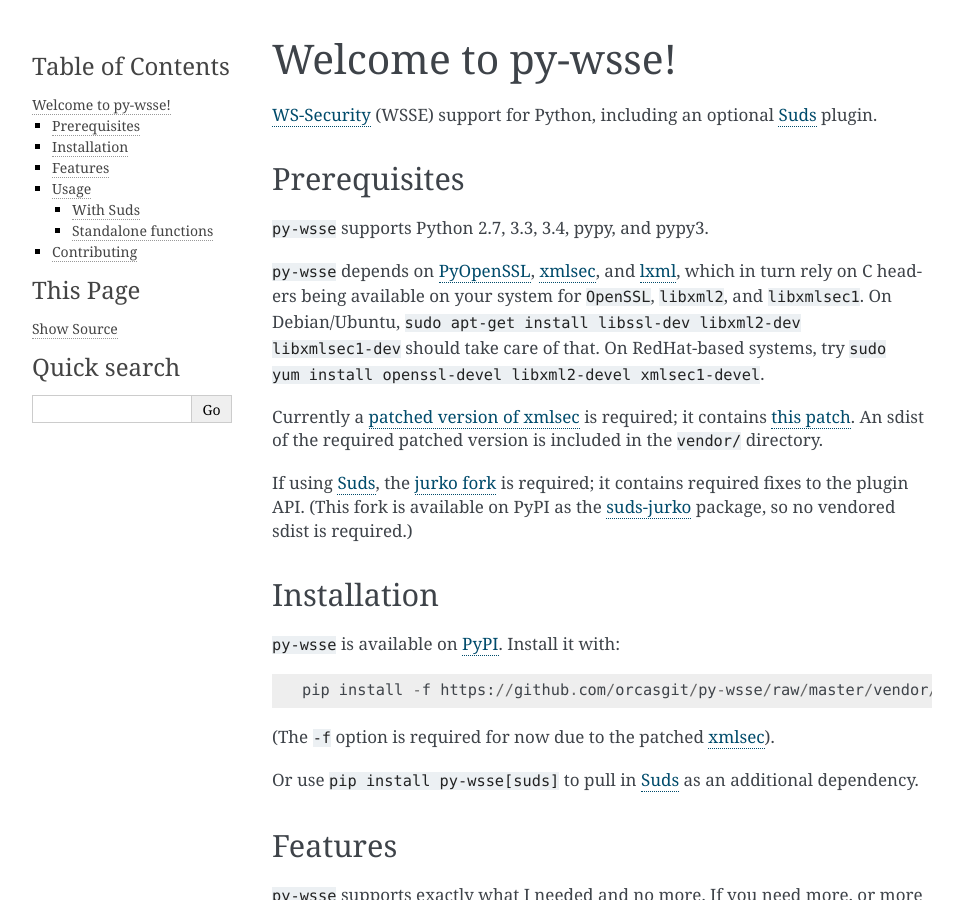
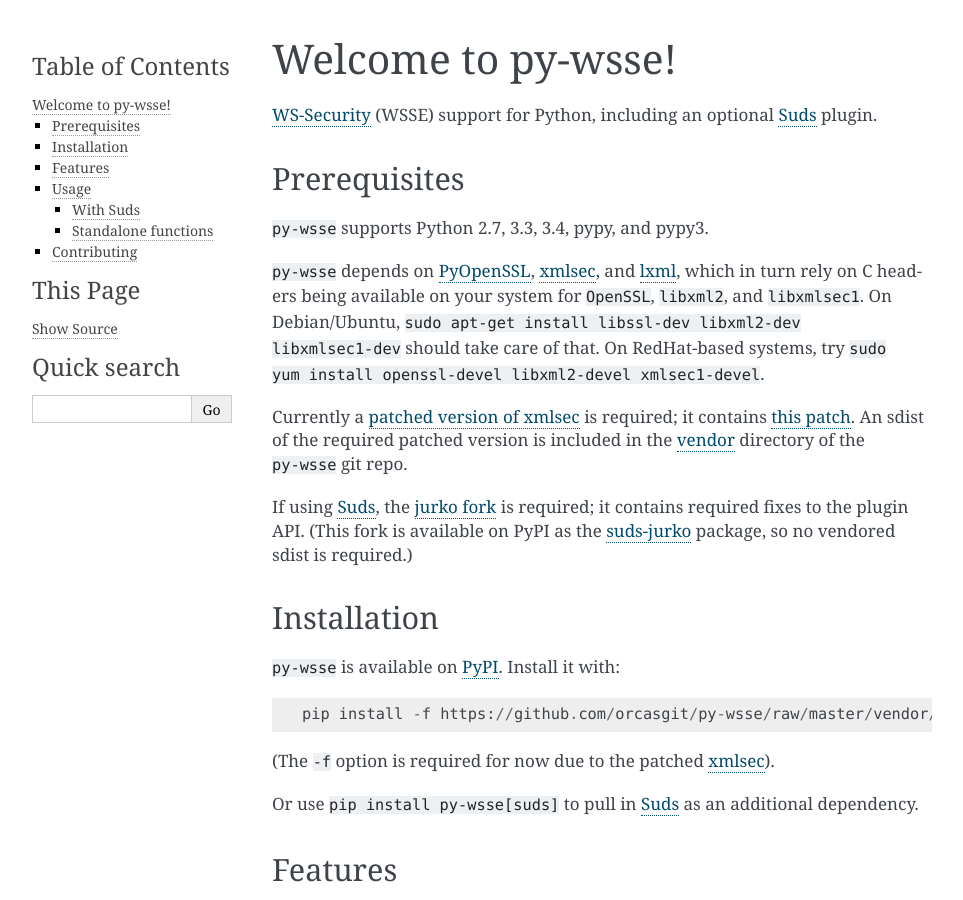
Before and after one commit to orcasgit/py-wsse, a Sphinx documentation site: the page built from doc/index.rst, in a window 1280 px wide and 900 px high. Shown: the whole window, without its empty margins (148-1111 px from the left). Built offline with Sphinx 7.4.7, drawn with Linux system fonts in a browser that asks for light colours.

Commit message:
Add link to vendor dir.

```diff
--- a/doc/index.rst
+++ b/doc/index.rst
@@ -19,8 +19,8 @@
 yum install openssl-devel libxml2-devel xmlsec1-devel``.
 
 Currently a `patched version of xmlsec`_ is required; it contains `this
-patch`_. An sdist of the required patched version is included in the
-``vendor/`` directory.
+patch`_. An sdist of the required patched version is included in the `vendor`_
+directory of the ``py-wsse`` git repo.
 
 If using `Suds`_, the `jurko fork`_ is required; it contains required fixes to
 the plugin API. (This fork is available on PyPI as the `suds-jurko`_ package,
```
Also changed, not shown: other parts of doc/index.rst (+1 -0 lines).
